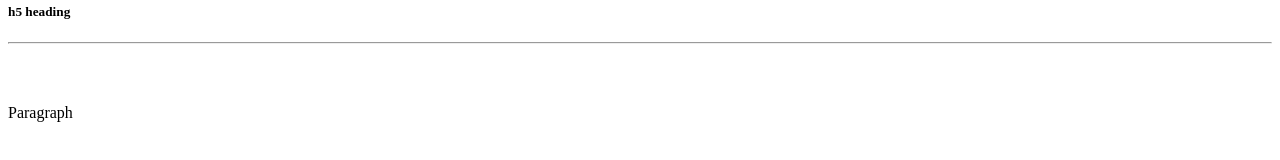
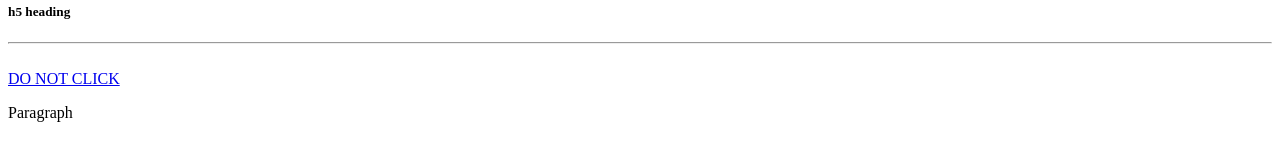
Before and after one commit to Draggo173/Sofias-Hidden-Treasures, a plain HTML site: page index.html in a window 1280 px wide. Shown: the part 206-366 px from the top of the page. Drawn offline with Linux system fonts and the light colour scheme.

Commit message:
Update index.html

```diff
--- a/index.html
+++ b/index.html
@@ -11,6 +11,9 @@
     <h5>h5 heading</h5>
     <hr>
     <br>
+    <a href="unusual.html" title="please!">
+    DO NOT CLICK
+    </a>
     <br>
     <p>Paragraph</p>
     <!--comment-->
```
